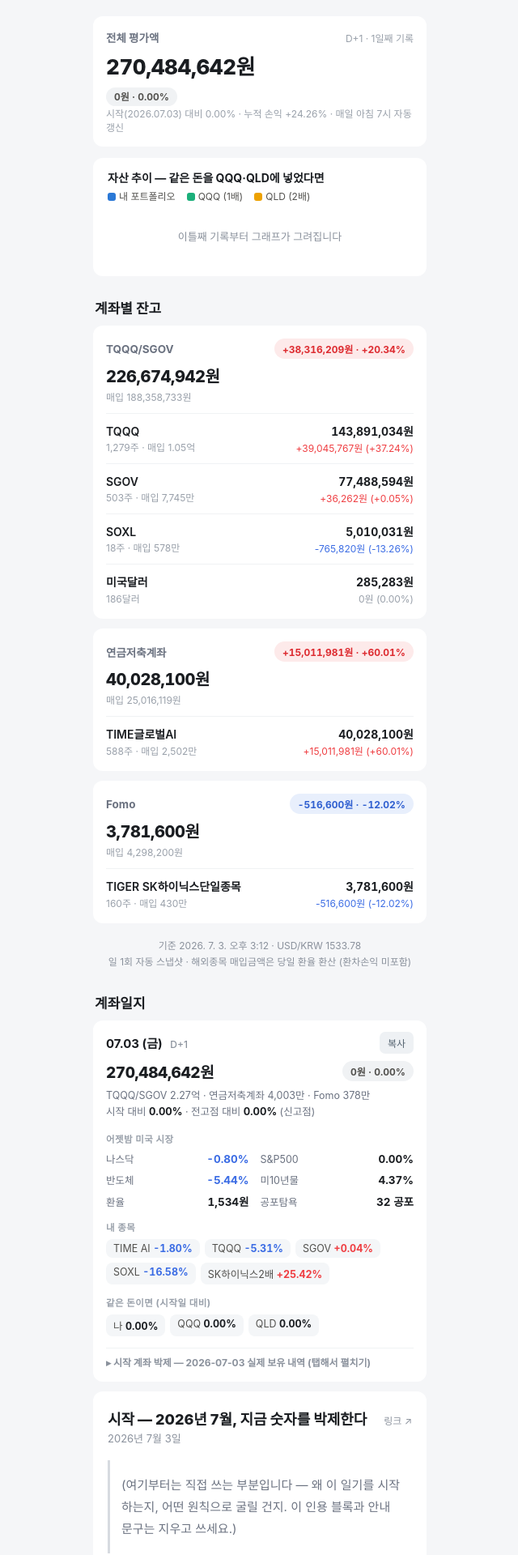
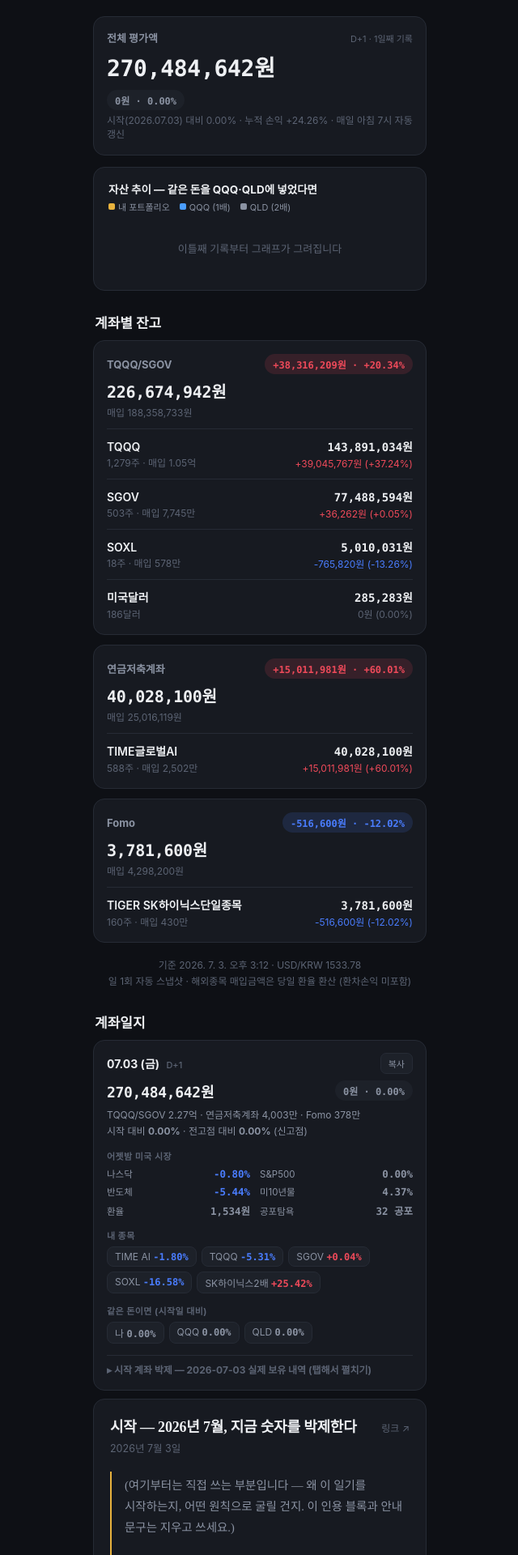
Before and after one commit to yoonwu/invest-log, a Jekyll site: the page built from index.html, in a window 1280 px wide. Shown: the top 1920 px of the page at 81% size, without its empty margins (319-959 px from the left). Built offline with Jekyll 4.4.1, drawn with Linux system fonts in a browser that asks for light colours.

Commit message:
다크+골드 테마 적용: 데이터는 모노스페이스, 본문은 세리프 프로즈로 분리
- 전체 배경/카드/텍스트를 다크 톤 + 골드(#e8b23d) 포인트로 교체
- 숫자류(잔고, 손익, 표)는 모노스페이스 tabular-nums, 본문 글은 Noto Serif KR 프로즈 타이포로 분리
- 인용구는 이탤릭 대신 좌측 보더+색상만 사용 (한글 이탤릭이 자모를 깨뜨리는 렌더링 버그 회피)
- 더 이상 쓰이지 않는 구 라이트 테마 클래스 정리
- 뒤로가기/포스트 링크 인라인 색상, 차트 SVG 색상을 다크 테마에 맞게 통일

```diff
--- a/_includes/post-card.html
+++ b/_includes/post-card.html
@@ -1,7 +1,7 @@
 <article class="post" style="margin-bottom:14px">
   <div style="display:flex;justify-content:space-between;align-items:baseline;gap:10px">
     <h1 style="font-size:18px;margin:0 0 2px">{{ include.post.title }}</h1>
-    <a href="{{ include.post.url | relative_url }}" style="flex:none;font-size:12px;color:#8a919c;text-decoration:none">링크 ↗</a>
+    <a class="post-link" href="{{ include.post.url | relative_url }}">링크 ↗</a>
   </div>
   <div class="post-date">{{ include.post.date | date: "%Y년 %-m월 %-d일" }}</div>
   <div class="post-body">{{ include.post.content }}</div>
--- a/_layouts/default.html
+++ b/_layouts/default.html
@@ -5,160 +5,142 @@
 <meta name="viewport" content="width=device-width, initial-scale=1">
 <title>{% if page.title %}{{ page.title }} · {% endif %}{{ site.title }}</title>
 <style>
-  /* 미래에셋 m.Stock 잔고 화면 모사 + 블로그 공통 */
+  /* 다크 + 골드 — 트레이딩 데스크 톤. 숫자는 모노스페이스, 글은 세리프 프로즈로 분리 */
+  :root {
+    --bg: #0e1015;
+    --card: #171a21;
+    --card2: #1d2129;
+    --border: #262b35;
+    --text: #eef0f3;
+    --sub: #8b93a3;
+    --sub2: #5c6474;
+    --accent: #e8b23d;
+    --accent-soft: rgba(232, 178, 61, .14);
+    --up: #ef4a5a;   /* 상승 — 국내 증시 관례대로 빨강 */
+    --down: #4a7dff; /* 하락 — 파랑 */
+    --up-bg: rgba(239, 74, 90, .14);
+    --down-bg: rgba(74, 125, 255, .14);
+    --mono: "SF Mono", "Roboto Mono", ui-monospace, Menlo, monospace;
+    --prose: "Noto Serif KR", "Apple SD Gothic Neo", serif;
+  }
   * { box-sizing: border-box; }
   body {
-    margin: 0; background: #f5f6f8; color: #1a1d21;
+    margin: 0; background: var(--bg); color: var(--text);
     font-family: -apple-system, BlinkMacSystemFont, "Apple SD Gothic Neo", "Noto Sans KR", sans-serif;
   }
+  a { color: inherit; }
   .wrap { max-width: 440px; margin: 0 auto; padding: 20px 14px 40px; }
   h1 { font-size: 22px; font-weight: 800; margin: 4px 2px 16px; }
+  .back { display: inline-block; font-size: 13px; color: var(--sub); text-decoration: none; margin-bottom: 10px; }
+  .post-link { flex: none; font-size: 12px; color: var(--sub2); text-decoration: none; }
 
-  .summary { background: #fff; border-radius: 12px; padding: 16px 18px; margin-bottom: 22px; }
-  .summary .label { font-size: 13px; color: #6b7280; }
-  .summary .amount { font-size: 26px; font-weight: 800; letter-spacing: -0.5px; margin-top: 2px; }
-  .summary .pl { font-size: 14px; font-weight: 600; margin-top: 4px; }
+  .up { color: var(--up); }
+  .down { color: var(--down); }
+  .flat { color: var(--sub); }
 
-  .acct { margin-bottom: 26px; }
-  .acct-name { font-size: 15px; font-weight: 600; padding: 10px 4px; color: #333; }
+  .pill { display: inline-flex; align-items: center; font-size: 12px; font-weight: 700; border-radius: 999px;
+          padding: 4px 10px; font-family: var(--mono); font-variant-numeric: tabular-nums; }
+  .pill.up { background: var(--up-bg); color: var(--up); }
+  .pill.down { background: var(--down-bg); color: var(--down); }
+  .pill.flat { background: var(--card2); color: var(--sub); }
 
-  .card {
-    background: #3f4a5a; color: #fff; border-radius: 10px;
-    padding: 18px 20px; display: flex; justify-content: space-between; align-items: flex-start;
-  }
-  .card .label { font-size: 14px; color: #cfd6e0; padding-top: 6px; }
-  .card .right { text-align: right; }
-  .card .amount { font-size: 24px; font-weight: 800; letter-spacing: -0.5px; }
-  .card .pl { font-size: 13px; font-weight: 600; margin-top: 4px; }
+  .meta { margin-top: 18px; font-size: 12px; color: var(--sub2); line-height: 1.7; text-align: center; }
 
-  table { width: 100%; border-collapse: collapse; background: #fff; border-radius: 0 0 10px 10px; }
-  thead th {
-    font-size: 12px; font-weight: 500; color: #8a919c; background: #fafbfc;
-    padding: 8px 10px; border-bottom: 1px solid #eceef1; line-height: 1.5;
-  }
-  thead th:first-child { text-align: left; }
-  thead th:not(:first-child) { text-align: right; }
-  tbody td { padding: 12px 10px; border-bottom: 1px solid #f0f2f4; font-size: 14px; vertical-align: top; line-height: 1.55; }
-  tbody td:not(:first-child) { text-align: right; font-variant-numeric: tabular-nums; }
-  .tname { font-weight: 600; font-size: 13.5px; }
-  .sub { color: #6b7280; font-size: 13px; }
-  .up { color: #ef3e42; }
-  .down { color: #3b6ce4; }
-  .flat { color: #1a1d21; }
+  /* 계좌 카드 (요약·계좌별 잔고·일지 히어로 공통 컴포넌트) */
+  .acard { background: var(--card); border: 1px solid var(--border); border-radius: 14px; padding: 16px 16px 6px; margin-bottom: 12px; }
+  .acard-head { display: flex; justify-content: space-between; align-items: center; gap: 8px; }
+  .acard-head .aname { font-size: 13px; font-weight: 700; color: var(--sub); }
+  .acard .atotal { font-size: 20px; font-weight: 800; margin-top: 6px; letter-spacing: -0.3px;
+                   font-family: var(--mono); font-variant-numeric: tabular-nums; }
+  .acard .asub { font-size: 12px; color: var(--sub2); margin: 3px 0 12px; }
+  .acard .dsub { font-size: 11px; color: var(--sub2); }
+  .acard.hero { padding-bottom: 16px; margin-bottom: 14px; }
+  .acard.hero .atotal { font-size: 28px; }
 
-  .meta { margin-top: 18px; font-size: 12px; color: #8a919c; line-height: 1.7; text-align: center; }
+  .hrow { display: flex; justify-content: space-between; align-items: center; gap: 10px;
+          padding: 11px 0; border-top: 1px solid var(--border); }
+  .hrow .hn { font-size: 14px; font-weight: 600; }
+  .hrow .hs { font-size: 12px; color: var(--sub2); margin-top: 2px; }
+  .hrow .hr { text-align: right; flex: none; }
+  .hrow .hv { font-size: 14px; font-weight: 650; font-family: var(--mono); font-variant-numeric: tabular-nums; }
+  .hrow .hs.up { color: var(--up); }
+  .hrow .hs.down { color: var(--down); }
 
   /* 글 목록 */
   .posts { margin-top: 30px; }
   .posts h2 { font-size: 17px; font-weight: 700; margin: 0 2px 10px; }
-  .posts ul { list-style: none; margin: 0; padding: 0; background: #fff; border-radius: 12px; }
-  .posts li { display: flex; justify-content: space-between; align-items: baseline;
-              padding: 14px 16px; border-bottom: 1px solid #f0f2f4; }
-  .posts li:last-child { border-bottom: none; }
-  .posts a { color: #1a1d21; text-decoration: none; font-weight: 600; font-size: 15px; }
-  .posts .date { color: #8a919c; font-size: 12.5px; white-space: nowrap; margin-left: 12px; }
 
-  /* 글 본문 */
-  .post { background: #fff; border-radius: 12px; padding: 20px 18px; }
-  .post .back { display: inline-block; font-size: 13px; color: #6b7280; text-decoration: none; margin-bottom: 14px; }
-  .post h1 { margin: 0 0 4px; }
-  .post .post-date { color: #8a919c; font-size: 13px; margin-bottom: 18px; }
-  .post-body { font-size: 15px; line-height: 1.8; }
-  .post-body h2 { font-size: 17px; margin: 26px 0 8px; }
+  /* 글 본문 — 데이터 카드와 분리된 프로즈 전용 타이포 */
+  .post { background: var(--card); border: 1px solid var(--border); border-radius: 14px; padding: 22px 20px; margin-bottom: 14px; }
+  .post .back { display: inline-block; font-size: 13px; color: var(--sub); text-decoration: none; margin-bottom: 14px; }
+  .post h1 { margin: 0 0 8px; font-family: var(--prose); font-size: 21px; line-height: 1.4; letter-spacing: -0.2px; }
+  .post .post-date { color: var(--sub2); font-size: 12.5px; margin-bottom: 20px; }
+  .post-body { font-size: 16px; line-height: 1.9; font-family: var(--prose); color: #dfe3ea; word-break: keep-all; }
+  .post-body p { margin: 0 0 18px; }
+  .post-body h2 { font-size: 16px; font-weight: 700; margin: 28px 0 10px; color: var(--text);
+                  border-bottom: 1px solid var(--border); padding-bottom: 8px; }
+  .post-body ul, .post-body ol { padding-left: 22px; margin: 0 0 18px; }
+  .post-body li { margin-bottom: 6px; }
   .post-body img { max-width: 100%; border-radius: 8px; }
-  .post-body table { border-radius: 8px; overflow: hidden; border: 1px solid #eceef1; }
-  .post-body th, .post-body td { padding: 8px 10px; font-size: 14px; border-bottom: 1px solid #f0f2f4; }
-  .post-body th { background: #fafbfc; color: #6b7280; font-weight: 500; text-align: left; }
-  .post-body blockquote { margin: 0; padding: 2px 14px; border-left: 3px solid #d7dbe0; color: #6b7280; }
+  .post-body table { width: 100%; border-collapse: collapse; margin: 4px 0 18px; font-size: 14px; }
+  .post-body th, .post-body td { padding: 8px 6px; border-bottom: 1px solid var(--border); text-align: left; }
+  .post-body th { color: var(--sub); font-weight: 600; font-size: 12.5px; }
+  .post-body td:last-child, .post-body th:last-child { text-align: right; font-family: var(--mono); }
+  /* 한글엔 진짜 이탤릭이 없어 브라우저가 억지로 기울이면 자모가 깨진다 — 색+선으로만 구분 */
+  .post-body blockquote { margin: 0 0 18px; padding: 4px 0 4px 16px; border-left: 2px solid var(--accent);
+                           color: var(--sub); font-size: 14.5px; line-height: 1.8; }
+  .post-body strong { color: var(--accent); font-weight: 700; }
 
-  /* 홈 요약 + 차트 */
-  .home-summary { background: #3f4a5a; color: #fff; border-radius: 12px; padding: 18px 20px; margin-bottom: 14px; }
-  .home-summary .top { display: flex; justify-content: space-between; align-items: baseline; }
-  .home-summary .label { font-size: 13px; color: #cfd6e0; }
-  .home-summary .dplus { font-size: 12px; color: #aeb7c4; }
-  .home-summary .amount { font-size: 27px; font-weight: 800; letter-spacing: -0.5px; margin-top: 2px; }
-  .home-summary .pl { font-size: 13.5px; font-weight: 600; margin-top: 4px; }
-  .home-summary .pl .up { color: #ff8a8d; }
-  .home-summary .pl .down { color: #8fb3ff; }
-  .home-summary .sub2 { font-size: 12px; color: #aeb7c4; margin-top: 6px; }
-  .chart-card { background: #fff; border-radius: 12px; padding: 14px 12px 8px; margin-bottom: 22px; }
-  .chart-card h2 { font-size: 14px; font-weight: 700; margin: 0 6px 4px; }
-  .chart-legend { display: flex; gap: 14px; font-size: 12px; color: #52514e; margin: 2px 6px 6px; }
-  .chart-legend .sw { display: inline-block; width: 10px; height: 10px; border-radius: 3px; margin-right: 4px; vertical-align: -1px; }
-  .chart-empty { color: #8a919c; font-size: 13px; text-align: center; padding: 26px 0 32px; }
-  .chart-tip { position: absolute; pointer-events: none; background: #1a1d21; color: #fff;
-               font-size: 11.5px; line-height: 1.55; padding: 6px 9px; border-radius: 7px;
-               white-space: nowrap; display: none; z-index: 5; }
+  /* 자산 추이 차트 카드 */
+  .chart-card { background: var(--card); border: 1px solid var(--border); border-radius: 14px; padding: 16px 14px 10px;
+                margin-bottom: 12px; position: relative; }
+  .chart-card h2 { font-size: 13.5px; font-weight: 700; margin: 0 4px 4px; }
+  .chart-legend { display: flex; gap: 12px; font-size: 11px; color: var(--sub); margin: 0 4px 8px; }
+  .chart-legend .sw { display: inline-block; width: 8px; height: 8px; border-radius: 2px; margin-right: 4px; vertical-align: 1px; }
+  .chart-empty { color: var(--sub2); font-size: 13px; text-align: center; padding: 26px 0 32px; }
+  .chart-tip { position: absolute; pointer-events: none; background: var(--card2); border: 1px solid var(--border);
+               color: var(--text); font-size: 11.5px; line-height: 1.55; padding: 6px 9px; border-radius: 7px;
+               white-space: nowrap; display: none; z-index: 5; font-family: var(--mono); }
 
   /* 일지 피드 */
   .feed h2 { font-size: 17px; font-weight: 700; margin: 26px 2px 10px; }
-  .entry { background: #fff; border-radius: 12px; padding: 14px 16px; margin-bottom: 12px; }
+  .entry { background: var(--card); border: 1px solid var(--border); border-radius: 14px; padding: 15px 16px; margin-bottom: 10px; }
   .entry-head { display: flex; justify-content: space-between; align-items: center; margin-bottom: 8px; }
-  .entry-date { font-weight: 700; font-size: 15px; }
-  .entry-date .dplus { font-weight: 500; font-size: 12px; color: #8a919c; margin-left: 6px; }
-  .copy-btn { font-size: 12px; color: #52616e; background: #eef1f4; border: none;
-              border-radius: 7px; padding: 5px 10px; cursor: pointer; font-family: inherit; }
-  .row2 { display: flex; gap: 8px; font-size: 13.5px; line-height: 1.75; }
-  .row2 .tag { flex: none; width: 52px; color: #8a919c; font-size: 12px; padding-top: 2px; }
-  .row2 .body { flex: 1; min-width: 0; }
-  .row2 .body .sub { color: #6b7280; font-size: 12.5px; }
-  .row2 + .row2 { margin-top: 6px; border-top: 1px solid #f0f2f4; padding-top: 6px; }
-  .brief { color: #333; }
-  .memo { background: #fbf7ec; border-radius: 8px; padding: 8px 10px; }
-  .more-btn { display: block; width: 100%; background: #fff; border: none; border-radius: 12px;
-              padding: 12px; font-size: 13.5px; color: #52616e; cursor: pointer; font-family: inherit; }
-  .acct-link { display: block; text-align: center; background: #fff; border-radius: 12px;
-               padding: 13px; font-size: 14px; font-weight: 600; color: #1a1d21;
-               text-decoration: none; margin-bottom: 4px; }
+  .entry-date { font-weight: 700; font-size: 14px; }
+  .entry-date .dplus { font-weight: 500; font-size: 11px; color: var(--sub2); margin-left: 5px; }
+  .copy-btn { font-size: 11px; color: var(--sub); background: var(--card2); border: 1px solid var(--border);
+              border-radius: 7px; padding: 4px 9px; cursor: pointer; font-family: inherit; }
+  .entry-total { display: flex; justify-content: space-between; align-items: center; gap: 8px; }
+  .entry-total .tot { font-size: 18px; font-weight: 800; letter-spacing: -0.3px; font-family: var(--mono); font-variant-numeric: tabular-nums; }
+  .entry-accts { margin-top: 7px; font-size: 12px; color: var(--sub); line-height: 1.65; }
+  .sec-label { font-size: 11px; color: var(--sub2); margin: 13px 0 6px; font-weight: 700; letter-spacing: 0.04em; }
+  .mgrid { display: grid; grid-template-columns: auto 1fr auto 1fr; column-gap: 12px; row-gap: 6px;
+           font-size: 12.5px; align-items: baseline; }
+  .mgrid span { color: var(--sub); font-size: 11.5px; }
+  .mgrid b { text-align: right; font-weight: 650; font-family: var(--mono); font-variant-numeric: tabular-nums; white-space: nowrap; }
+  .chips { display: flex; flex-wrap: wrap; gap: 6px; }
+  .chip { background: var(--card2); border: 1px solid var(--border); border-radius: 8px; padding: 4px 9px;
+          font-size: 12px; color: var(--sub); white-space: nowrap; }
+  .chip b { font-weight: 700; font-family: var(--mono); font-variant-numeric: tabular-nums; }
+  .trade-box { background: var(--accent-soft); border: 1px solid rgba(232, 178, 61, .3); border-radius: 8px;
+               padding: 9px 11px; font-size: 13.5px; font-weight: 700; color: var(--accent); }
+  .brief-p { font-size: 13.5px; line-height: 1.75; color: var(--text); margin: 0; font-family: var(--prose); }
+  .memo { background: var(--card2); border: 1px solid var(--border); border-radius: 8px; padding: 8px 10px; font-size: 13px; }
+  .more-btn { display: block; width: 100%; background: var(--card); border: 1px solid var(--border); border-radius: 14px;
+              padding: 12px; font-size: 13.5px; color: var(--sub); cursor: pointer; font-family: inherit; }
 
-  /* 일지 카드 v2 — 훑어보기용 */
-  .entry-total { display: flex; justify-content: space-between; align-items: center; gap: 8px; }
-  .entry-total .tot { font-size: 19px; font-weight: 800; letter-spacing: -0.4px; font-variant-numeric: tabular-nums; }
-  .pill { flex: none; font-size: 12px; font-weight: 700; border-radius: 999px; padding: 4px 10px; font-variant-numeric: tabular-nums; }
-  .pill.up { background: #fdeaea; color: #dd2b30; }
-  .pill.down { background: #e8effc; color: #2f5fd0; }
-  .pill.flat { background: #f0f2f4; color: #52514e; }
-  .entry-accts { margin-top: 7px; font-size: 12.5px; color: #6b7280; line-height: 1.65; }
-  .sec-label { font-size: 11.5px; color: #99a0aa; margin: 14px 0 7px; font-weight: 700; letter-spacing: 0.04em; }
-  .mgrid { display: grid; grid-template-columns: auto 1fr auto 1fr; column-gap: 14px; row-gap: 7px;
-           font-size: 13.5px; align-items: baseline; }
-  .mgrid span { color: #6b7280; font-size: 12.5px; }
-  .mgrid b { text-align: right; font-weight: 650; font-variant-numeric: tabular-nums; white-space: nowrap; }
-  .chips { display: flex; flex-wrap: wrap; gap: 6px; }
-  .chip { background: #f4f6f8; border-radius: 8px; padding: 4px 9px; font-size: 12.5px; color: #52514e; white-space: nowrap; }
-  .chip b { font-weight: 700; font-variant-numeric: tabular-nums; }
-  .trade-box { background: #fff5e0; border-radius: 8px; padding: 9px 11px; font-size: 13.5px; font-weight: 700; }
-  .brief-p { font-size: 13.5px; line-height: 1.75; color: #333; margin: 0; }
   details.pin { margin-top: 14px; }
-  details.pin summary { cursor: pointer; font-size: 12px; color: #8a919c; font-weight: 700;
-                        list-style: none; padding: 8px 0 2px; border-top: 1px solid #f0f2f4; }
+  details.pin summary { cursor: pointer; font-size: 12px; color: var(--sub2); font-weight: 700;
+                        list-style: none; padding: 8px 0 2px; border-top: 1px solid var(--border); }
+  details.pin summary::-webkit-details-marker { display: none; }
   details.pin summary::before { content: "▸ "; }
   details.pin[open] summary::before { content: "▾ "; }
   .pin-table { width: 100%; border-collapse: collapse; margin-top: 4px; background: transparent; }
-  .pin-table td { padding: 4px 0; border-bottom: none; font-size: 12.5px; color: #52514e; }
-  .pin-table td:last-child, .pin-table td:nth-child(3) { text-align: right; font-variant-numeric: tabular-nums; }
-  .pin-table .grp td { padding-top: 8px; font-weight: 700; color: #1a1d21; text-align: left; }
-  .pin-table td.up { color: #ef3e42; }
-  .pin-table td.down { color: #3b6ce4; }
-
-  /* 계좌 카드 (미래에셋풍 표 → 깔끔한 리스트) */
-  .acard { background: #fff; border-radius: 12px; padding: 16px 16px 6px; margin-bottom: 12px; }
-  .acard-head { display: flex; justify-content: space-between; align-items: center; gap: 8px; }
-  .acard-head .aname { font-size: 13.5px; font-weight: 700; color: #6b7280; }
-  .acard .atotal { font-size: 20px; font-weight: 800; margin-top: 6px; letter-spacing: -0.4px;
-                   font-variant-numeric: tabular-nums; }
-  .acard .asub { font-size: 12px; color: #99a0aa; margin: 3px 0 12px; }
-  .hrow { display: flex; justify-content: space-between; align-items: center; gap: 10px;
-          padding: 11px 0; border-top: 1px solid #f0f2f4; }
-  .hrow .hn { font-size: 14px; font-weight: 600; }
-  .hrow .hs { font-size: 12px; color: #99a0aa; margin-top: 2px; }
-  .hrow .hr { text-align: right; flex: none; }
-  .hrow .hv { font-size: 14px; font-weight: 650; font-variant-numeric: tabular-nums; }
-  .hrow .hs.up { color: #ef3e42; }
-  .hrow .hs.down { color: #3b6ce4; }
-  .acard .dsub { font-size: 12px; color: #99a0aa; }
-  .acard.hero { padding-bottom: 14px; margin-bottom: 14px; }
-  .acard.hero .atotal { font-size: 26px; }
+  .pin-table td { padding: 4px 0; border-bottom: none; font-size: 12.5px; color: var(--sub); }
+  .pin-table td:last-child, .pin-table td:nth-child(3) { text-align: right; font-family: var(--mono); font-variant-numeric: tabular-nums; }
+  .pin-table .grp td { padding-top: 8px; font-weight: 700; color: var(--text); text-align: left; }
+  .pin-table td.up { color: var(--up); }
+  .pin-table td.down { color: var(--down); }
 </style>
 </head>
 <body>
--- a/account.html
+++ b/account.html
@@ -3,6 +3,6 @@ layout: default
 title: 계좌 상세
 permalink: /account/
 ---
-<a class="back" href="{{ '/' | relative_url }}" style="display:inline-block;font-size:13px;color:#6b7280;text-decoration:none;margin-bottom:10px;">← 홈</a>
+<a class="back" href="{{ '/' | relative_url }}">← 홈</a>
 <h1>계좌별 종합잔고</h1>
 {% include widget.html %}
--- a/index.html
+++ b/index.html
@@ -173,7 +173,7 @@ window.SITE_URL = "{{ site.url }}{{ site.baseurl }}/";
             <td class="${cls(h.plPct ?? 0)}">${h.plPct != null ? sign(h.plPct) : "-"}</td>
           </tr>`).join("")).join("")}
         </table>
-        <div class="sub" style="font-size:11.5px;color:#99a0aa;margin-top:6px">이후 수량 변경은 전부 [매매]로 기록됩니다 · 종목별 매입금액은 위 계좌별 잔고 표 참고</div>
+        <div class="sub" style="font-size:11.5px;color:var(--sub2);margin-top:6px">이후 수량 변경은 전부 [매매]로 기록됩니다 · 종목별 매입금액은 위 계좌별 잔고 표 참고</div>
       </details>` : ""}
     </article>`;
   }
@@ -236,9 +236,9 @@ window.SITE_URL = "{{ site.url }}{{ site.baseurl }}/";
   const y = v => P.t + (H - P.t - P.b) * (1 - (v - lo) / (hi - lo));
   const ticks = [lo + (hi - lo) * 0.15, (lo + hi) / 2, lo + (hi - lo) * 0.85].map(v => Math.round(v * 10) / 10);
   let svg = `<svg width="${W}" height="${H}" style="display:block">`;
-  for (const t of ticks) svg += `<line x1="${P.l}" x2="${W - P.r}" y1="${y(t)}" y2="${y(t)}" stroke="#eceef1"/>` +
-    `<text x="${P.l + 2}" y="${y(t) - 3}" font-size="10" fill="#a5abb5">${t > 0 ? "+" : ""}${t}%</text>`;
-  svg += `<line x1="${P.l}" x2="${W - P.r}" y1="${y(0)}" y2="${y(0)}" stroke="#d7dbe0" stroke-dasharray="3 3"/>`;
+  for (const t of ticks) svg += `<line x1="${P.l}" x2="${W - P.r}" y1="${y(t)}" y2="${y(t)}" stroke="#262b35"/>` +
+    `<text x="${P.l + 2}" y="${y(t) - 3}" font-size="10" fill="#8b93a3">${t > 0 ? "+" : ""}${t}%</text>`;
+  svg += `<line x1="${P.l}" x2="${W - P.r}" y1="${y(0)}" y2="${y(0)}" stroke="#3a4150" stroke-dasharray="3 3"/>`;
   for (const s of S) {
     const pts = s.vals.map((v, i) => `${x(i)},${y(v)}`).join(" ");
     svg += `<polyline points="${pts}" fill="none" stroke="${C[s.key]}" stroke-width="2" stroke-linejoin="round"/>` +
@@ -252,8 +252,8 @@ window.SITE_URL = "{{ site.url }}{{ site.baseurl }}/";
     if (i > 0 && ends[i].y - ends[i - 1].y < 12) ends[i].y = ends[i - 1].y + 12;
   }
   for (const e2 of ends)
-    svg += `<text x="${W - P.r + 4}" y="${e2.y + 3}" font-size="10" font-weight="600" fill="#52514e">${e2.label}</text>`;
-  svg += `<line id="xh" y1="${P.t}" y2="${H - P.b}" stroke="#b9c0c9" stroke-width="1" style="display:none"/>`;
+    svg += `<text x="${W - P.r + 4}" y="${e2.y + 3}" font-size="10" font-weight="600" fill="#eef0f3">${e2.label}</text>`;
+  svg += `<line id="xh" y1="${P.t}" y2="${H - P.b}" stroke="#5c6474" stroke-width="1" style="display:none"/>`;
   const d0 = hist[0].date.slice(5).replace("-", "."), d1 = last.date.slice(5).replace("-", ".");
   svg += `<text x="${P.l}" y="${H - 5}" font-size="10" fill="#8a919c">${d0}</text>` +
     `<text x="${W - P.r}" y="${H - 5}" font-size="10" fill="#8a919c" text-anchor="end">${d1}</text></svg>`;
```
Also changed, not shown: other parts of index.html (+1 -1 lines).
